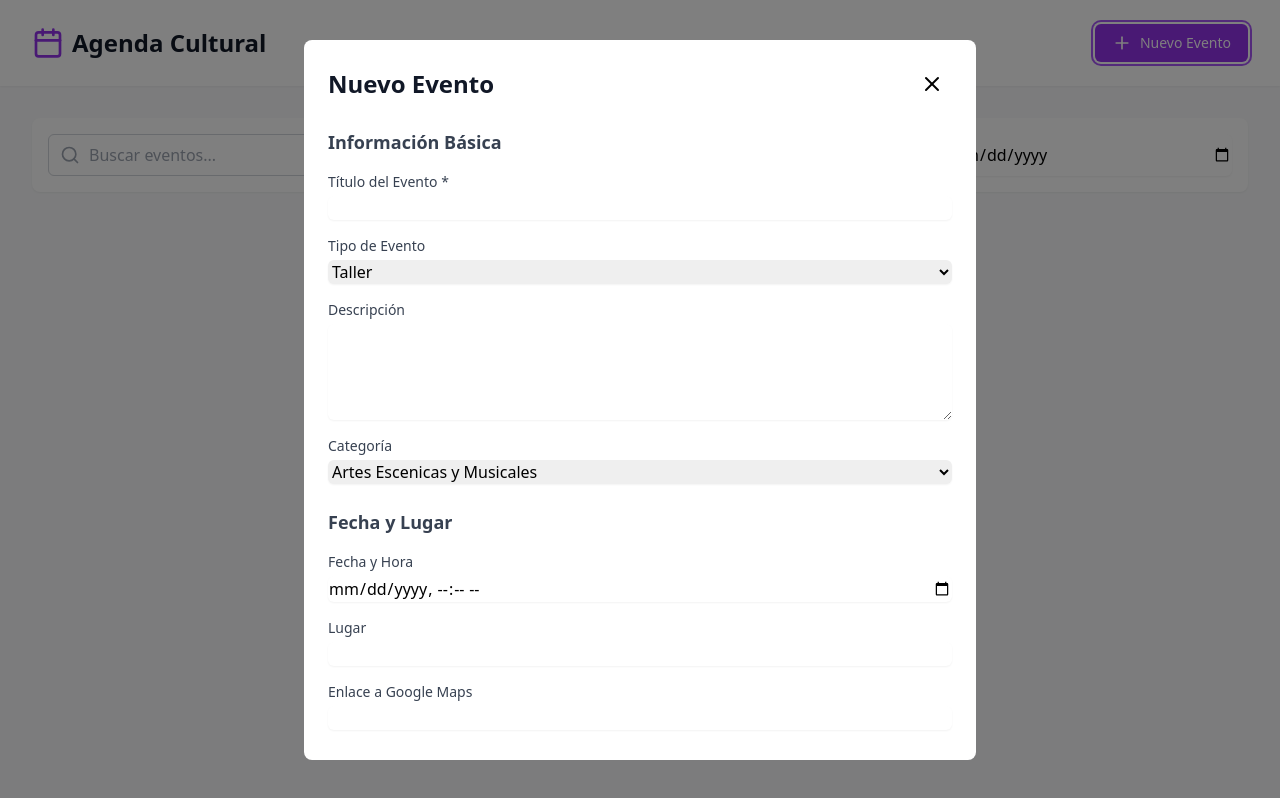
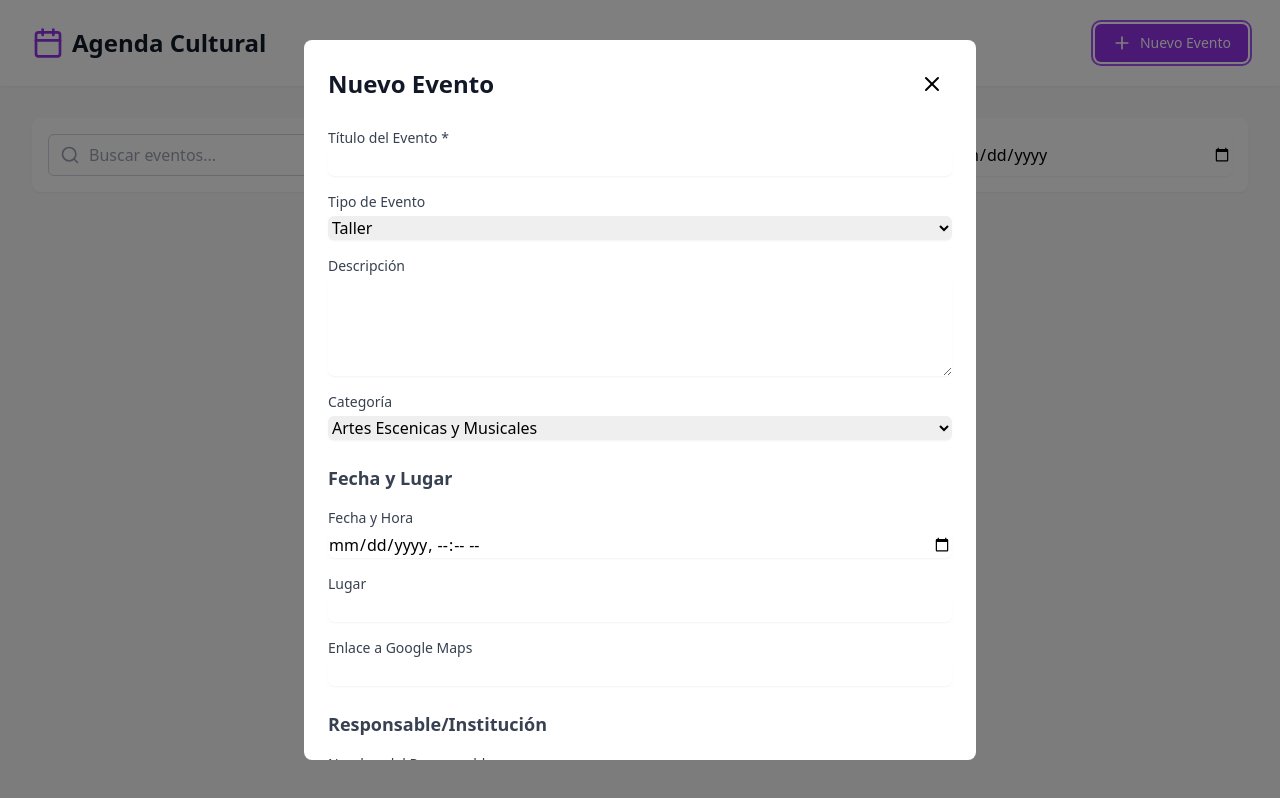
Before and after one commit to DDonaire25/franyelin, a React (Vite) app: page / in a window 1280 px wide. Both pictures are taken after a click on the button "Nuevo Evento". Built offline with nearby package versions, Linux system fonts and the light colour scheme.

Commit message:
Update EventForm.tsx

```diff
--- a/src/components/EventForm.tsx
+++ b/src/components/EventForm.tsx
@@ -72,7 +72,6 @@ export const EventForm: React.FC<EventFormProps> = ({ onSubmit, onClose, initial
           <form onSubmit={handleSubmit} className="space-y-6">
             {/* Sección 1: Información Básica */}
             <div className="space-y-4">
-              <h3 className="text-lg font-semibold text-gray-700">Información Básica</h3>
 
               <div>
                 <label className="block text-sm font-medium text-gray-700">
```
